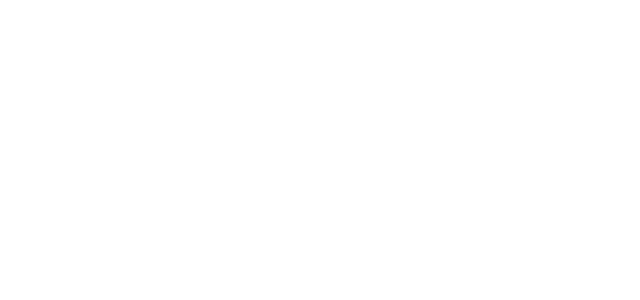
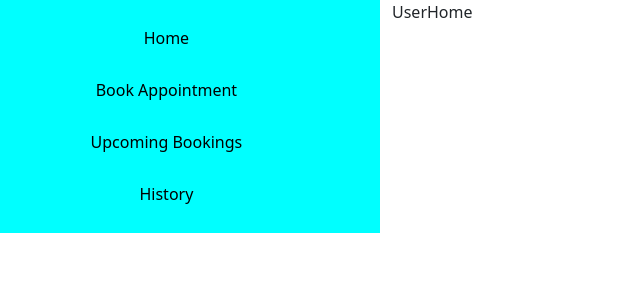
Before and after one commit to sagarrb1805/Q-Cure, a React (Create React App) app in the folder doctor_appointment/: page /user-profile in a window 1280 px wide. Shown: the top 300 px of the page, without its empty margins (0-640 px from the left). Built offline with nearby package versions, Linux system fonts and the light colour scheme.

Commit message:
user profile navigation

```diff
--- a/doctor_appointment/public/index.html
+++ b/doctor_appointment/public/index.html
@@ -28,7 +28,7 @@
   </head>
   <body>
     <noscript>You need to enable JavaScript to run this app.</noscript>
-    <div id="root"></div>
+    <div id="root" style="border: 0px;"></div>
     <!--
       This HTML file is a template.
       If you open it directly in the browser, you will see an empty page.
--- /dev/null
+++ b/doctor_appointment/src/components/userProfile/History/History.jsx
@@ -0,0 +1,9 @@
+import React from 'react'
+
+function History() {
+  return (
+    <div>History</div>
+  )
+}
+
+export default History
--- /dev/null
+++ b/doctor_appointment/src/components/userProfile/UpcomingBookings/UpcomingBookings.jsx
@@ -0,0 +1,9 @@
+import React from 'react'
+
+function UpcomingBookings() {
+  return (
+    <div>UpcomingBookings</div>
+  )
+}
+
+export default UpcomingBookings
--- a/doctor_appointment/src/components/userProfile/UserProfile.css
+++ b/doctor_appointment/src/components/userProfile/UserProfile.css
@@ -0,0 +1,5 @@
+.menubar-list{
+    background-color: aqua;
+    padding-left: 35px;
+    padding-top: 25px;
+}
--- a/doctor_appointment/src/components/userProfile/UserProfile.jsx
+++ b/doctor_appointment/src/components/userProfile/UserProfile.jsx
@@ -1,14 +1,54 @@
-import React from 'react'
+import React, { useState } from 'react'
 import './UserProfile.css'
+import MenuBar from './menuBar/MenuBar'
+import 'bootstrap/dist/css/bootstrap.css';
+import Container from 'react-bootstrap/Container';
+import Row from 'react-bootstrap/Row';
+import Col from 'react-bootstrap/Col';
+import UserHome from './userHome/UserHome';
+
+import { renderMatches } from 'react-router-dom';
+import BookAppointment from './bookAppointment/BookAppointment';
+import History from './History/History';
+import UpcomingBookings from './UpcomingBookings/UpcomingBookings';
 
 function UserProfile() {
-  return (
-    <div>
+    const [selectedPage, setSelectedPage] = useState('None')
+    // const [page, setPage] = useState(<></>)
 
+    var element = <UserHome/>
 
+    function optionSelect(menuSelected){
+        // console.log(menuSelected)
+        if (menuSelected === 'home'){
+            setSelectedPage('home')
+        }else if(menuSelected === 'book'){
+            setSelectedPage('book')
+        }else if(menuSelected === 'history'){
+            setSelectedPage('history')
+        }else if (menuSelected === 'upcoming'){
+            setSelectedPage('upcoming')
+        }
+    }
+    if (selectedPage === 'home'){
+        element = <UserHome></UserHome>
+    }else if(selectedPage === 'book'){
+        element = <BookAppointment/>
+    }else if(selectedPage === 'history'){
+        element = <History/>
+    }else if (selectedPage === 'upcoming'){
+        element = <UpcomingBookings/>
+    }
 
-    </div>
-  )
+    return (
+        <Container style={{border: '0px', margin:'0px'}}>
+            <Row style={{border:'0px'}}>
+                <Col className='menubar-list' xs={12} md={4} > <MenuBar selectOption={optionSelect}/></Col>
+                <Col>{element}</Col>
+            </Row>
+        </Container>
+        )
+
 }
 
-export default UserProfile
+export default UserProfile;
--- /dev/null
+++ b/doctor_appointment/src/components/userProfile/bookAppointment/BookAppointment.jsx
@@ -0,0 +1,9 @@
+import React from 'react'
+
+function BookAppointment() {
+  return (
+    <div>BookAppointment</div>
+  )
+}
+
+export default BookAppointment
--- /dev/null
+++ b/doctor_appointment/src/components/userProfile/menuBar/MenuBar.css
@@ -0,0 +1,14 @@
+.menubar{
+    border: 0px;
+    margin-left: 20px;
+}
+
+.menubar p{
+    padding-bottom: 10px;
+}
+
+.menubar button{
+    background: none;
+    border: 0px;
+    width: 80%;
+}
--- a/doctor_appointment/src/components/userProfile/menuBar/MenuBar.jsx
+++ b/doctor_appointment/src/components/userProfile/menuBar/MenuBar.jsx
@@ -1,9 +1,14 @@
 import React from 'react'
+import './MenuBar.css'
 
-function MenuBar() {
+function MenuBar({selectOption}) {
+
   return (
-    <div>
-
+    <div className='menubar'>
+        <p onClick={()=>selectOption("home")}> <button>Home</button></p>
+        <p onClick={()=>selectOption("book")}> <button> Book Appointment </button></p>
+        <p onClick={()=>selectOption("upcoming")}><button>Upcoming Bookings</button></p>
+        <p onClick={()=>selectOption("history")}><button>History</button></p>
     </div>
   )
 }
--- /dev/null
+++ b/doctor_appointment/src/components/userProfile/userHome/UserHome.jsx
@@ -0,0 +1,9 @@
+import React from 'react'
+
+function UserHome() {
+  return (
+    <div>UserHome</div>
+  )
+}
+
+export default UserHome
```
